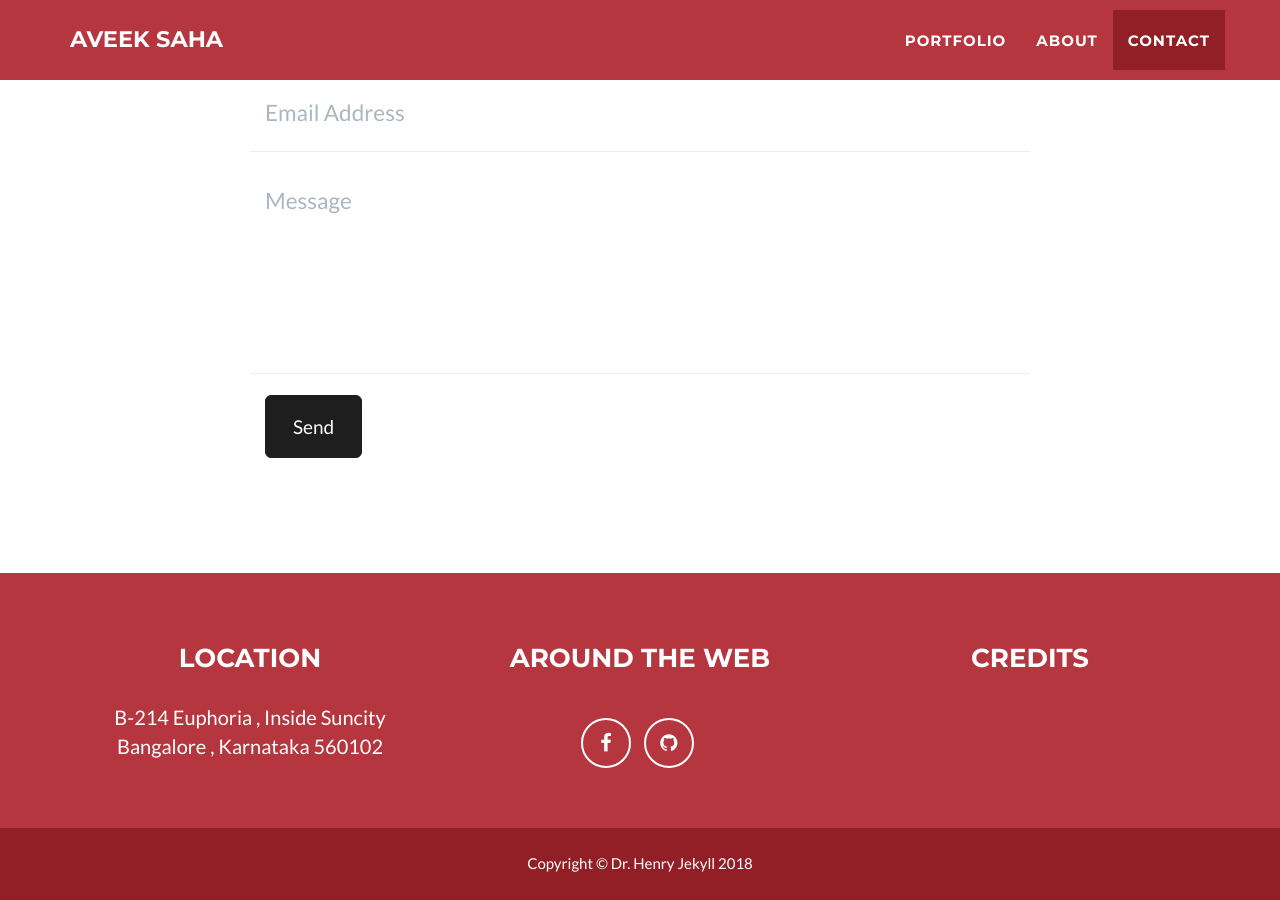
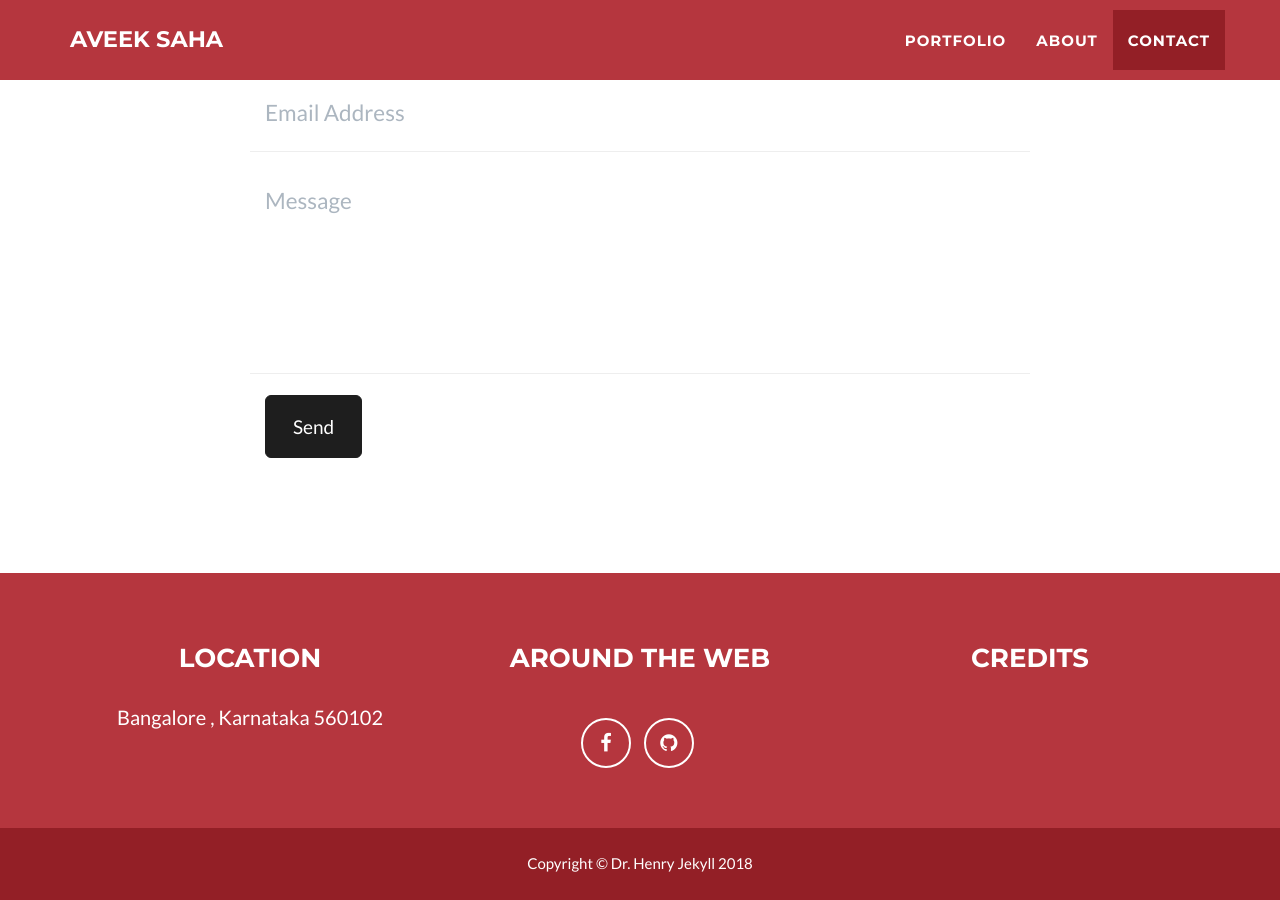
Before and after one commit to Aveek-Saha/Aveek-Saha.github.io, a Jekyll site: the page built from index.html, in a window 1280 px wide and 900 px high, scrolled down 2350 px. Built offline with Jekyll 4.4.1, drawn with Linux system fonts in a browser that asks for light colours; part of the change alters nothing that is shown.

Commit message:
Update _config.yml

```diff
--- a/_config.yml
+++ b/_config.yml
@@ -8,7 +8,7 @@ skills: "Web Developer"
 meta_author: Aveek Saha
 
 # Google webmaster tools
-google_verify:
+google_verify: googlec062211d23b61296.html
 
 # https://ssl.bing.com/webmaster/configure/verify/ownership Option 2 content= goes here
 bing_verify:
@@ -46,7 +46,6 @@ social:
 
 # Postal address (add as many lines as necessary)
 address:
-  - line: B-214 Euphoria , Inside Suncity
   - line: Bangalore , Karnataka 560102
 
 # Build settings
```
